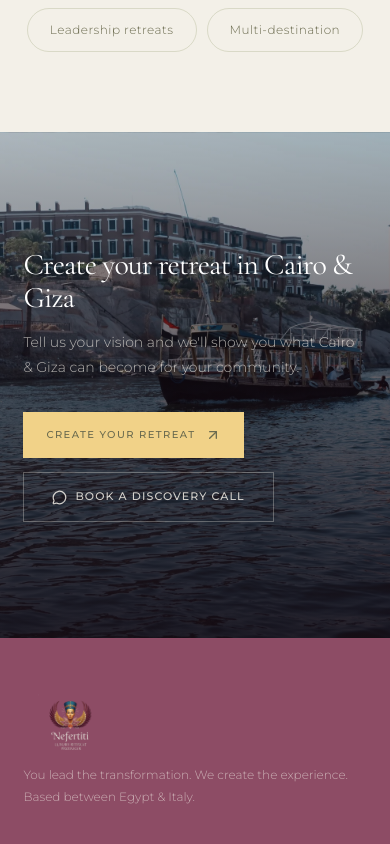
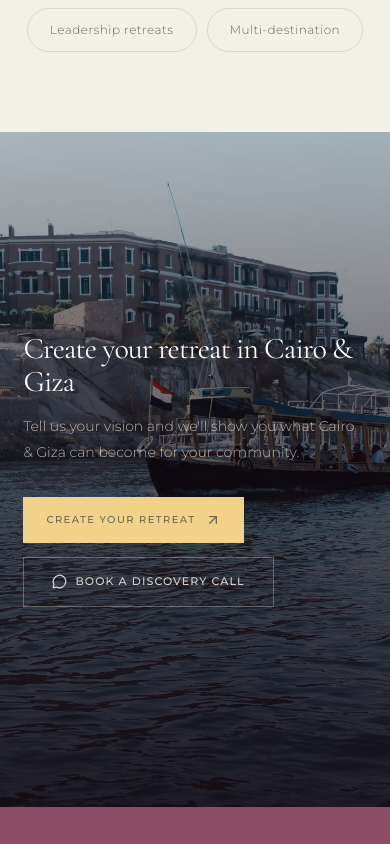
Before and after one commit to yassinsolo83-eng/Nefertiti, a Next.js app: page /destinations/cairo in a window 390 px wide. Shown: the part 3720-4564 px from the top of the page. Built offline with nearby package versions, Linux system fonts and the light colour scheme.

Commit message:
Update globals.css

```diff
--- a/app/globals.css
+++ b/app/globals.css
@@ -1236,7 +1236,7 @@ footer { padding: 70px 8vw 24px; background: var(--primary); color: #f4f0e8; dis
 
 /* ── Parallax CTA — gradient overlay, clear image ── */
 .dp-parallax {
-  position: relative; min-height: 70vh;
+  position: relative; min-height: 90vh;
   background-size: cover; background-position: center;
   display: flex; align-items: center; justify-content: flex-start;
 }
@@ -1247,7 +1247,7 @@ footer { padding: 70px 8vw 24px; background: var(--primary); color: #f4f0e8; dis
 }
 .dp-parallax-panel {
   position: relative; z-index: 1;
-  width: 50%; min-height: 70vh;
+  width: 50%; min-height: 90vh;
   display: flex; flex-direction: column; align-items: flex-start; justify-content: center;
   padding: 64px max(32px, 4vw);
 }
@@ -1305,9 +1305,9 @@ footer { padding: 70px 8vw 24px; background: var(--primary); color: #f4f0e8; dis
   .dp-grid-section { padding: 0 6vw 60px; }
 
   .dp-activity-grid { grid-template-columns: 1fr 1fr; }
-  .dp-parallax { min-height: 60vh; }
+  .dp-parallax { min-height: 80vh; }
   .dp-parallax::before { background: linear-gradient(to top, rgba(20,8,16,.88) 0%, rgba(20,8,16,.65) 50%, rgba(20,8,16,.25) 100%); }
-  .dp-parallax-panel { width: 100%; min-height: 60vh; padding: 48px 6vw; }
+  .dp-parallax-panel { width: 100%; min-height: 80vh; padding: 48px 6vw; }
   .dp-parallax-actions { flex-direction: column; align-items: flex-start; }
 }
 
```
